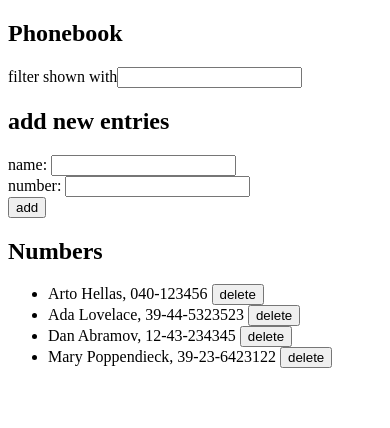
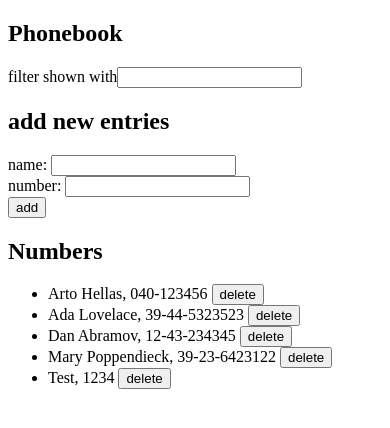
Before and after one commit to RRRan2333/fullStackOpen, a React (Create React App) app in the folder part2/phonebook/: page / in a window 390 px wide. Shown: the top 428 px of the page. Built offline with nearby package versions, Linux system fonts and the light colour scheme; data requests are answered from the project's data file.

Commit message:
exercise 2.18, phonebook step10 done

```diff
--- a/part2/phonebook/db.json
+++ b/part2/phonebook/db.json
@@ -1,5 +1,5 @@
 {
-  "persons":[
+  "persons": [
     {
       "name": "Arto Hellas",
       "number": "040-123456",
@@ -19,6 +19,11 @@
       "name": "Mary Poppendieck",
       "number": "39-23-6423122",
       "id": 4
+    },
+    {
+      "name": "Test",
+      "number": "1234",
+      "id": 5
     }
   ]
 }
--- a/part2/phonebook/src/App.js
+++ b/part2/phonebook/src/App.js
@@ -80,9 +80,9 @@ const App = () => {
   const deletePerson = (id) => {
     console.log(`deletePerson function triggered in App component`)
     console.log(id)
-    const personNameToBeDeleted = persons.find(person => person.id === id).name
+    const matchedPersonName = persons.find(person => person.id === id).name
 
-    if(window.confirm(`Delete ${personNameToBeDeleted}?`)) {
+    if(window.confirm(`Delete ${matchedPersonName}?`)) {
       personService
         .remove(id)
         .then(returned =>{
@@ -94,11 +94,15 @@ const App = () => {
 
   const handleSubmit = (event) => {
     event.preventDefault()
+
+    const matchedPerson = persons.find(p => p.name === newName)
+
     const personObject = {
       name: newName,
       number: newNumber
     }
 
+    if (!matchedPerson){
       personService
         .create(personObject)
         .then(returnedPerson => {
@@ -106,6 +110,17 @@ const App = () => {
           setNewName('')
           setNewNumber('')
         })
+    } else if (window.confirm(`${newName} is already added. Replace old number with new one?`)) {
+      // const person = persons.find(p => p.name === newName)
+      // const changedPerson = {...person, number: newNumber}
+      personService
+        .update(matchedPerson.id, personObject)
+        .then(returnedPerson => {
+          setPersons(persons.map(p => p.name !== newName ? p : returnedPerson))
+          setNewName('')
+          setNewNumber('')
+        })
+    }
     // if (!persons.map(person => person.name).includes(newName)) {
     //   const nameObject = {
     //     name: newName,
```
Lines whose indentation alone changed are shown as unchanged.
